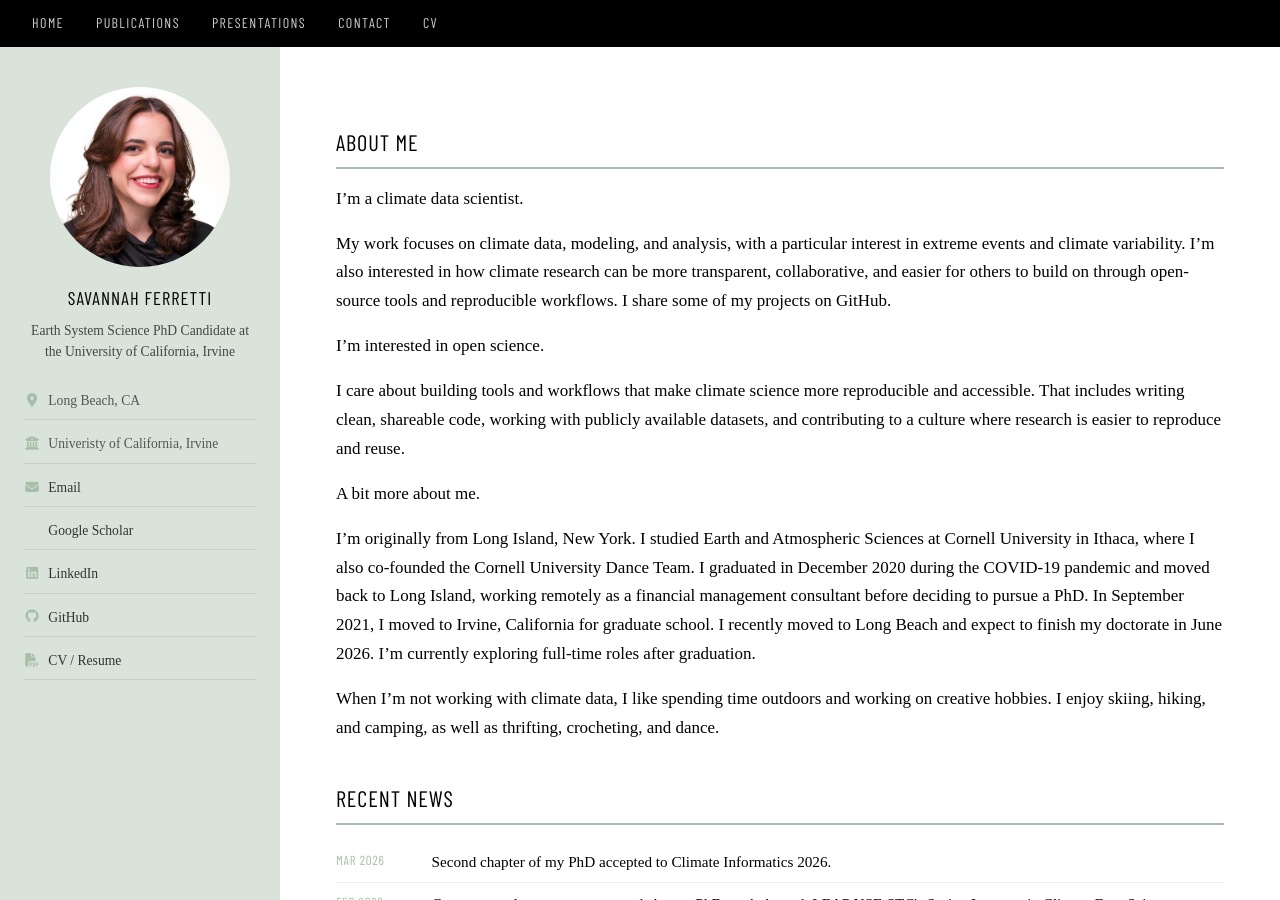
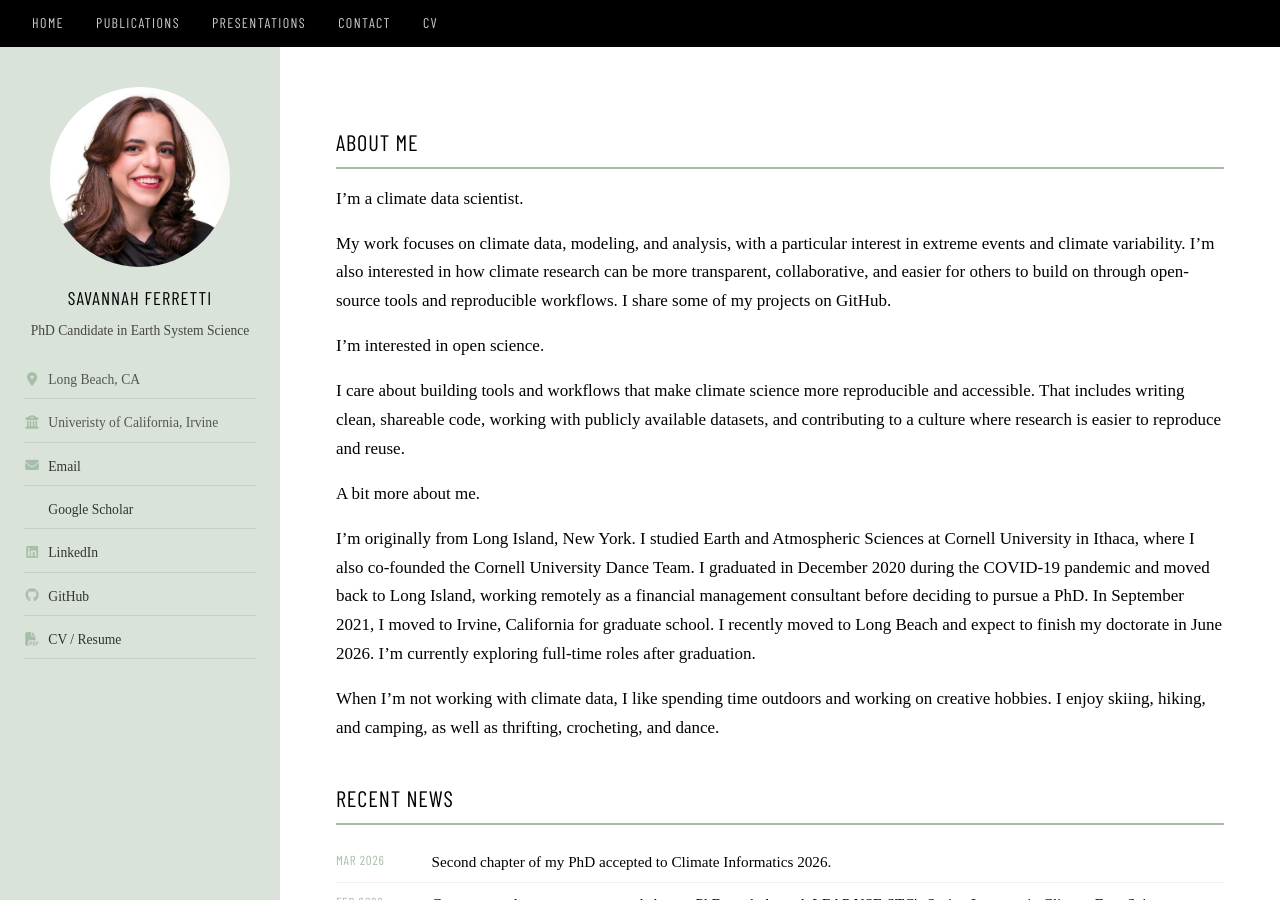
Before and after one commit to savannahferretti/savannahferretti.github.io, a Jekyll site: the page built from pages/index.md, in a window 1280 px wide and 900 px high. Built offline with Jekyll 4.4.1, drawn with Linux system fonts in a browser that asks for light colours; some web fonts are replaced; a style sheet for code colours, icons or effects is not loaded.

Commit message:
Update _config.yml

```diff
--- a/_config.yml
+++ b/_config.yml
@@ -4,7 +4,7 @@ description: "PhD Candidate in Earth System Science"
 author:
   name: "Savannah Ferretti"
   avatar: "/files/profile.jpg"
-  bio: "Earth System Science PhD Candidate at the University of California, Irvine"
+  bio: "PhD Candidate in Earth System Science"
   location: "Long Beach, CA"
   employer: "Univeristy of California, Irvine"
   email: "savannah.ferretti@uci.edu"
```
